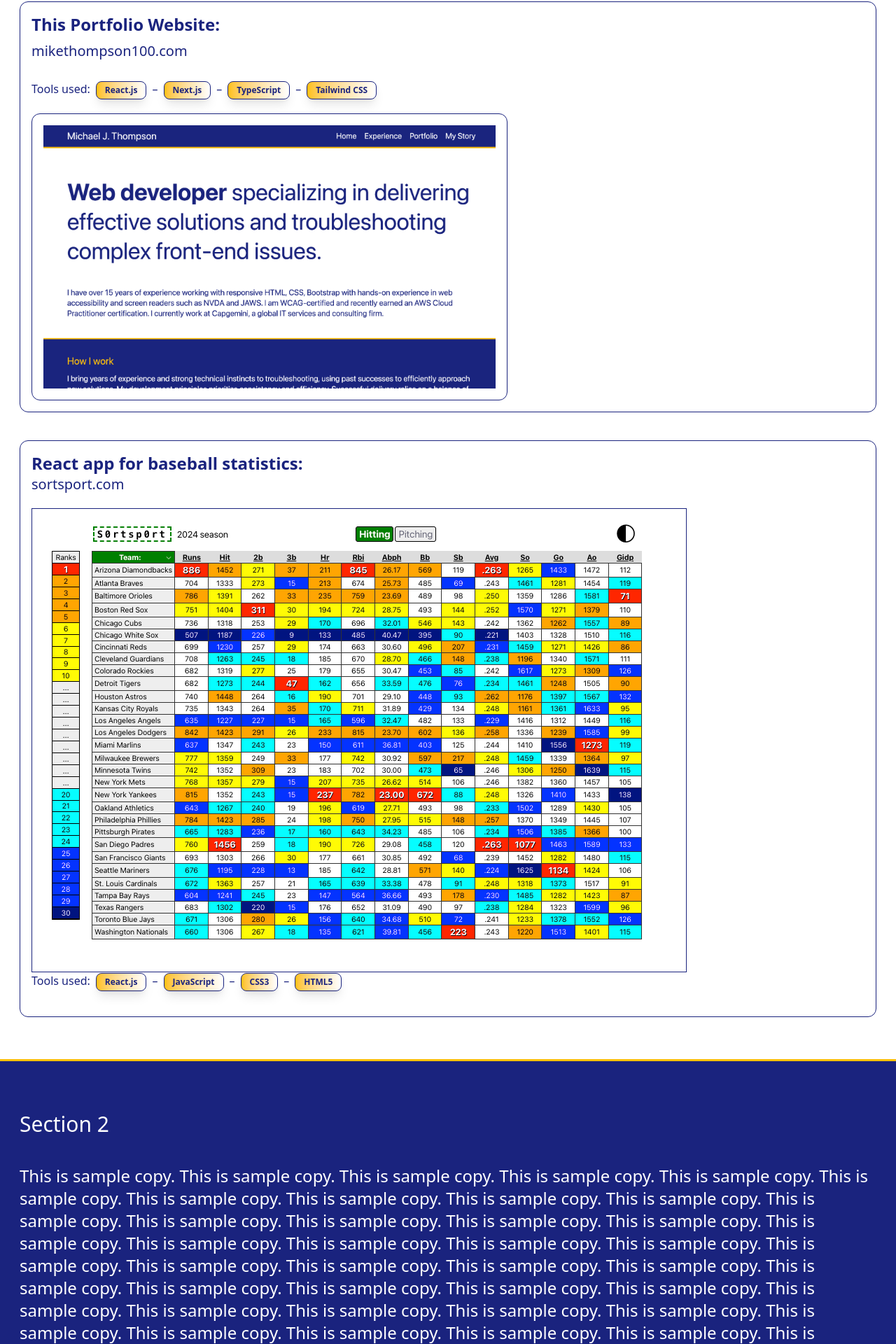
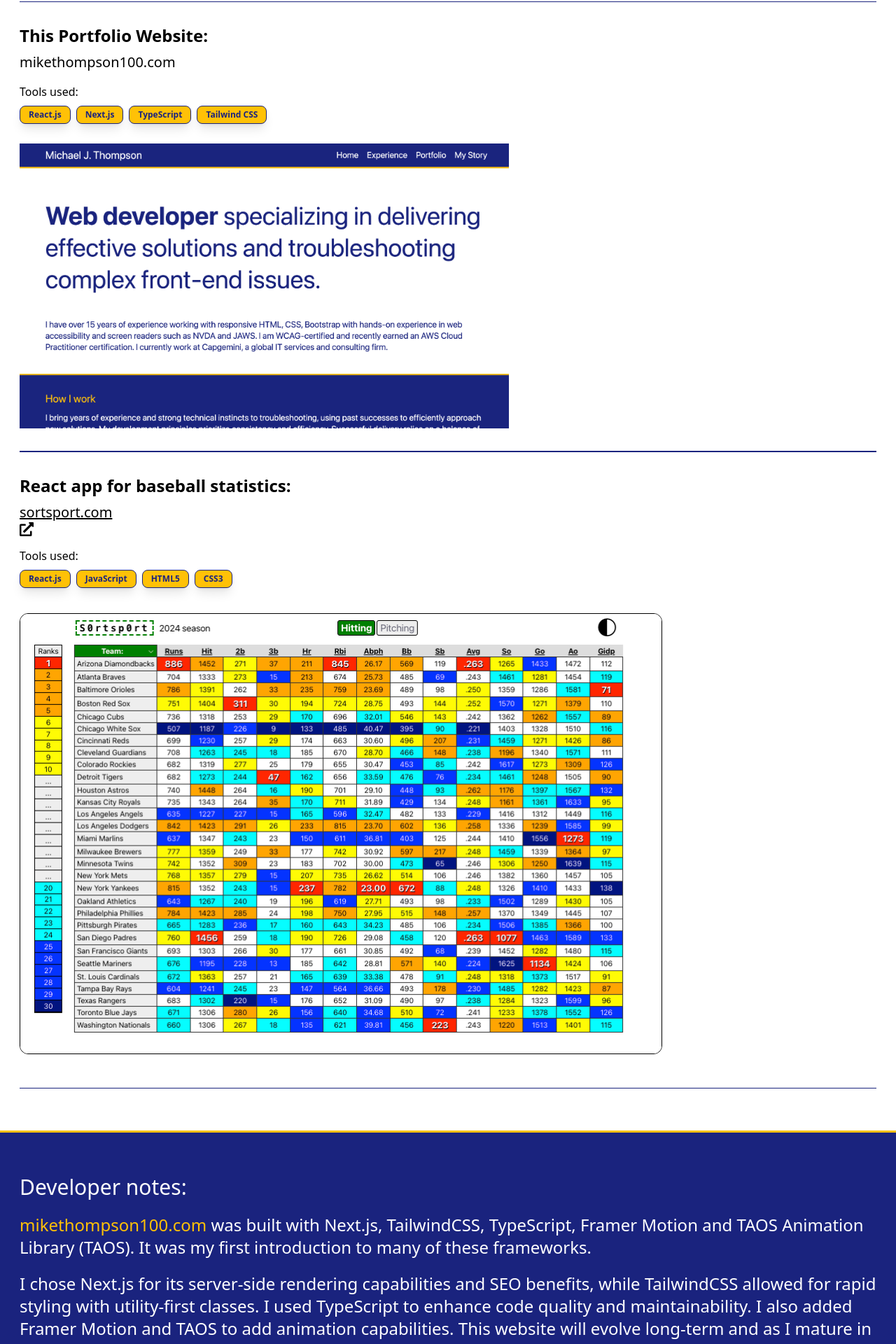
Before and after one commit to mikethompson100/mikethompson-nextjs, a Next.js app: page /portfolio in a window 1280 px wide. Shown: the part 193-2113 px from the top of the page at 70% size. Built offline with nearby package versions, Linux system fonts and the light colour scheme.

Commit message:
Continuing work on Portfolio page.

```diff
--- a/app/experience/page.tsx
+++ b/app/experience/page.tsx
@@ -11,7 +11,7 @@
       <section className="bg-secondary color-primary ps-7 pt-7 pe-7 pb-12 md:pb-15 md:pt-9 border-b-3 border-b-[var(--color-tertiary)]">
         <div className="max-w-7xl mx-auto">
           <h2 className="pt-3 pb-5 text-2xl md:text-3xl">Core Competencies</h2>
-          <h3 className="text-xl md:text-2xl mb-12">These are the current skills and tools I use in my current role:</h3>
+          <h3 className="text-xl md:text-2xl mb-12">These are the current skills and tools that I have used in my current role:</h3>
 
           <div className="grid grid-cols-1 sm:grid-cols-2 md:grid-cols-4 lg:grid-cols-6 gap-8">
             <div className="flex flex-col min-w-[200px] md:min-w-[150px] xl:min-w-[175px] min-h-[180px] mx-auto items-center justify-around rounded-xl border border-[rgba(255,193,7,0.3)] shadow">
--- a/app/globals.css
+++ b/app/globals.css
@@ -1,28 +1,26 @@
 @import "tailwindcss";
 
-:root {
-  --bg-primary: #1A237E;
-  --bg-secondary: #FFF;
-  --bg-tertiary: #FFC107;
+@theme {
   --color-primary: #1A237E;
   --color-secondary: #FFF;
   --color-tertiary: #FFC107;
 }
-.bg-primary {
-  background-color: var(--bg-primary);
+
+@layer components {
+  .tools {
+    @apply
+      px-3
+      py-1
+      inline-block
+      text-primary
+      bg-tertiary
+      border-primary
+      rounded-lg
+      text-xs
+      font-bold
+      shadow-lg
+      hover:shadow-xl
+      transform hover:scale-105 transition-all
+      border;
+  }
 }
-.bg-secondary {
-  background-color: var(--bg-secondary);
-}
-.bg-tertiary {
-  background-color: var(--bg-tertiary);
-}
-.color-primary {
-  color: var(--bg-primary);
-}
-.color-secondary {
-  color: var(--bg-secondary);
-}
-.color-tertiary {
-  color: var(--bg-tertiary);
-}
--- a/app/mystory/page.tsx
+++ b/app/mystory/page.tsx
@@ -8,16 +8,16 @@
 export default function MyStory() {
   return (
     <>
-      <section className="bg-secondary color-primary p-7 md:pb-15 md:pt-9 border-b-3 border-b-[var(--color-tertiary)]">
+      <section className="bg-secondary text-primary p-7 md:pb-15 md:pt-9 border-b-3 border-b-tertiary">
         <div className="max-w-7xl mx-auto">
-          <h2 className="pt-3 pb-5 text-2xl md:text-3xl">About</h2>
+          <h2 className="pt-3 pb-5 text-2xl md:text-3xl">My Story</h2>
           <h3 className="text-xl md:text-2xl">This is sample copy for the about page. This is sample copy. This is sample copy. This is sample copy. This is sample copy. This is sample copy. This is sample copy. This is sample copy. This is sample copy. This is sample copy. This is sample copy. This is sample copy. This is sample copy. This is sample copy. This is sample copy. This is sample copy. This is sample copy. This is sample copy. This is sample copy. This is sample copy. This is sample copy. This is sample copy. This is sample copy. This is sample copy. This is sample copy. This is sample copy. This is sample copy. This is sample copy. This is sample copy. This is sample copy. This is sample copy. This is sample copy. This is sample copy. This is sample copy. This is sample copy. This is sample copy. This is sample copy. This is sample copy. This is sample copy. This is sample copy. This is sample copy. This is sample copy. This is sample copy. This is sample copy. This is sample copy. This is sample copy. This is sample copy. This is sample copy. This is sample copy. This is sample copy.</h3>
           <h3 className="pt-4 text-xl md:text-2xl">This is sample copy. This is sample copy. This is sample copy. This is sample copy. This is sample copy. This is sample copy. This is sample copy. This is sample copy. This is sample copy. This is sample copy. This is sample copy. This is sample copy. This is sample copy. This is sample copy. This is sample copy. This is sample copy. This is sample copy. This is sample copy. This is sample copy. This is sample copy. This is sample copy. This is sample copy. This is sample copy. This is sample copy. This is sample copy. This is sample copy. This is sample copy. This is sample copy. This is sample copy. This is sample copy. This is sample copy. This is sample copy. This is sample copy. This is sample copy. This is sample copy. This is sample copy. This is sample copy. This is sample copy. This is sample copy. This is sample copy. This is sample copy. This is sample copy. This is sample copy. This is sample copy. This is sample copy. This is sample copy. This is sample copy. This is sample copy. This is sample copy. This is sample copy.</h3>
         </div>
       </section>
-      <section className="bg-primary color-secondary p-5 md:py-9 md:text-2xl border-b-4 border-b-[var(--color-tertiary)]">
+      <section className="bg-primary text-secondary p-5 md:py-9 md:text-2xl border-b-4 border-b-tertiary">
         <div className="max-w-7xl mx-auto">
-          <h2 className="pt-3 pb-5 text-2xl md:text-3xl color-tertiary">Section 2</h2>
+          <h2 className="pt-3 pb-5 text-2xl md:text-3xl text-tertiary">Section 2</h2>
           <h3 className="text-xl md:text-2xl">This is sample copy. This is sample copy. This is sample copy. This is sample copy. This is sample copy. This is sample copy. This is sample copy. This is sample copy. This is sample copy. This is sample copy. This is sample copy. This is sample copy. This is sample copy. This is sample copy. This is sample copy. This is sample copy. This is sample copy. This is sample copy. This is sample copy. This is sample copy. This is sample copy. This is sample copy. This is sample copy. This is sample copy. This is sample copy. This is sample copy. This is sample copy. This is sample copy. This is sample copy. This is sample copy. This is sample copy. This is sample copy. This is sample copy. This is sample copy. This is sample copy. This is sample copy. This is sample copy. This is sample copy. This is sample copy. This is sample copy. This is sample copy. This is sample copy. This is sample copy. This is sample copy. This is sample copy. This is sample copy. This is sample copy. This is sample copy. This is sample copy. This is sample copy.</h3>
         </div>
       </section>
--- a/app/portfolio/page.tsx
+++ b/app/portfolio/page.tsx
@@ -1,4 +1,5 @@
 import { Metadata } from "next";
+import { FaExternalLinkAlt } from "react-icons/fa";
 
 export const metadata: Metadata = {
   title: "Michael J. Thompson | Portfolio",
@@ -12,39 +13,58 @@
         <div className="max-w-7xl mx-auto">
           <h2 className="pt-3 pb-10 text-2xl md:text-3xl">Portfolio</h2>
 
-          <div className="text-xl md:text-2xl flex flex-col p-4 border-1 rounded-xl">
+          <div className="text-xl md:text-2xl flex flex-col py-5 md:py-8 border-y-1 border-primary">
             <h3 className="font-bold">This Portfolio Website:</h3>
             <h4 className="py-2 text-base md:text-xl">mikethompson100.com</h4>
-            <h5 className="pe-5 py-5 text-sm md:text-base">
+            <h5 className="pe-5 pt-2 pb-5 text-sm md:text-base">
               Tools used:
-              <span className="mx-2 px-3 py-1 bg-gradient-to-r from-[#FFC107] to-[#FFFFFF] inline-block text-white rounded-lg text-xs font-bold shadow-lg hover:shadow-xl transform hover:scale-105 transition-all border border-[#1A237E] color-primary">React.js</span>&ndash;
-              <span className="mx-2 px-3 py-1 bg-gradient-to-r from-[#FFC107] to-[#FFFFFF] inline-block text-white rounded-lg text-xs font-bold shadow-lg hover:shadow-xl transform hover:scale-105 transition-all border border-[#1A237E] color-primary">Next.js</span>&ndash;
-              <span className="mx-2 px-3 py-1 bg-gradient-to-r from-[#FFC107] to-[#FFFFFF] inline-block text-white rounded-lg text-xs font-bold shadow-lg hover:shadow-xl transform hover:scale-105 transition-all border border-[#1A237E] color-primary">TypeScript</span>&ndash;
-              <span className="mx-2 px-3 py-1 bg-gradient-to-r from-[#FFC107] to-[#FFFFFF] inline-block text-white rounded-lg text-xs font-bold shadow-lg hover:shadow-xl transform hover:scale-105 transition-all border border-[#1A237E] color-primary">Tailwind CSS</span>
+              <div className="mt-2 flex flex-wrap gap-2">
+                <span className="tools">React.js</span>
+                <span className="tools">Next.js</span>
+                <span className="tools">TypeScript</span>
+                <span className="tools">Tailwind CSS</span>
+              </div>
             </h5>
-            <a href="/" target="__self" rel="noopener noreferrer" className="max-w-4/7 underline hover:text-[var(--color-tertiary)] border border-[#1A237E]  rounded-xl">
-              <img src="/images/mikethompson100.png" alt="mikethompson100 portfolio site" className="p-4" />
-            </a>
+            <p className="mt-2 md:max-w-4/7 underline hover:text-[var(--color-tertiary)]">
+              <img src="/images/mikethompson100.png" alt="mikethompson100 portfolio site" />
+            </p>
           </div>
 
-          <div className="mt-10 text-xl md:text-2xl flex flex-col p-4 border-1 rounded-xl">
+          <div className="text-xl md:text-2xl flex flex-col py-5 md:py-8 border-y-1 border-primary">
             <h3 className="font-bold">React app for baseball statistics:</h3>
-            <h4 className="pb-5 text-base md:text-xl">sortsport.com</h4>
-            <a href="https://www.sortsport.com" target="_blank" rel="noopener noreferrer" className="w-fit underline hover:text-[var(--color-tertiary)] border border-[#1A237E]">
-              <img src="/images/sortsport.png" alt="SortSport portfolio site" className="inline-block mx-2 my-4" />
-            </a>
-            <h5 className="pe-5 pb-5 text-sm md:text-base">Tools used:
-              <span className="mx-2 px-3 py-1 bg-gradient-to-r from-[#FFC107] to-[#FFFFFF] inline-block text-white rounded-lg text-xs font-bold shadow-lg hover:shadow-xl transform hover:scale-105 transition-all border border-[#1A237E] color-primary">React.js</span>&ndash;
-              <span className="mx-2 px-3 py-1 bg-gradient-to-r from-[#FFC107] to-[#FFFFFF] inline-block text-white rounded-lg text-xs font-bold shadow-lg hover:shadow-xl transform hover:scale-105 transition-all border border-[#1A237E] color-primary">JavaScript</span>&ndash;
-              <span className="mx-2 px-3 py-1 bg-gradient-to-r from-[#FFC107] to-[#FFFFFF] inline-block text-white rounded-lg text-xs font-bold shadow-lg hover:shadow-xl transform hover:scale-105 transition-all border border-[#1A237E] color-primary">CSS3</span>&ndash;
-              <span className="mx-2 px-3 py-1 bg-gradient-to-r from-[#FFC107] to-[#FFFFFF] inline-block text-white rounded-lg text-xs font-bold shadow-lg hover:shadow-xl transform hover:scale-105 transition-all border border-[#1A237E] color-primary">HTML5</span></h5>
+            <h4 className="py-2 text-base md:text-xl"><a href="https://www.sortsport.com" target="_blank" className="underline">sortsport.com<span className=""></span></a>
+                          <a href="https://www.sortsport.com" target="_blank" className="w-fit underline hover:text-[var(--color-tertiary)] block self-end">
+                <FaExternalLinkAlt />
+              </a></h4>
+            <h5 className="pe-5 pt-2 pb-5 text-sm md:text-base">
+              Tools used:
+              <div className="mt-2 flex flex-wrap gap-2">
+                <span className="tools">React.js</span>
+                <span className="tools">JavaScript</span>
+                <span className="tools">HTML5</span>
+                <span className="tools">CSS3</span>
+              </div>
+            </h5>
+            <div className="flex flex-col items-start w-full md:max-w-3/4">
+              <img src="/images/sortsport.png" alt="SortSport portfolio site" className="inline-block md:me-2 my-4 border rounded-xl" />
+            </div>
           </div>
         </div>
       </section>
-      <section className="bg-primary color-secondary p-7 md:py-15 border-b-4 border-b-[var(--color-tertiary)]">
+      <section className="bg-primary text-secondary p-7 md:py-15 border-b-4 border-b-tertiary">
         <div className="max-w-7xl mx-auto">
-          <h2 className="pt-3 pb-10 text-2xl md:text-3xl">Section 2</h2>
-          <h3 className="text-xl md:text-2xl">This is sample copy. This is sample copy. This is sample copy. This is sample copy. This is sample copy. This is sample copy. This is sample copy. This is sample copy. This is sample copy. This is sample copy. This is sample copy. This is sample copy. This is sample copy. This is sample copy. This is sample copy. This is sample copy. This is sample copy. This is sample copy. This is sample copy. This is sample copy. This is sample copy. This is sample copy. This is sample copy. This is sample copy. This is sample copy. This is sample copy. This is sample copy. This is sample copy. This is sample copy. This is sample copy. This is sample copy. This is sample copy. This is sample copy. This is sample copy. This is sample copy. This is sample copy. This is sample copy. This is sample copy. This is sample copy. This is sample copy. This is sample copy. This is sample copy. This is sample copy. This is sample copy. This is sample copy. This is sample copy. This is sample copy. This is sample copy. This is sample copy. This is sample copy.</h3>
+          <h2 className="pb-5 text-2xl md:text-3xl">Developer notes:</h2>
+          <h3 className="text-xl md:text-2xl pb-5">
+            <p className="mb-5">
+              <span className="text-tertiary">mikethompson100.com</span> was built with Next.js, TailwindCSS, TypeScript, Framer Motion and TAOS Animation Library (TAOS). It was my first introduction to many of these frameworks.</p>
+            <p className="mb-5">I chose Next.js for its server-side rendering capabilities and SEO benefits, while TailwindCSS allowed for rapid styling with utility-first classes. I used TypeScript to enhance code quality and maintainability. I also added Framer Motion and TAOS to add animation capabilities. This website will evolve long-term and as I mature in all of these skills I will continue to add more capabilities. The site features a responsive design, ensuring optimal viewing across devices. I implemented accessibility best practices to make the site usable for all users. Overall, this project helped me gain proficiency in modern web development tools and practices.</p>
+          </h3>
+          <hr />
+          <h3 className="text-xl md:text-2xl">
+            <p className="my-5">
+              <span className="text-tertiary">sortsport.com</span> is the first app I built with React.js
+            </p>
+          </h3>
         </div>
       </section>
     </>
--- a/components/navbar.tsx
+++ b/components/navbar.tsx
@@ -17,7 +17,7 @@
   ];
 
   return (
-    <nav className="bg-primary color-secondary px-4 py-4 md:text-3xl border-b-3 border-b-[var(--color-tertiary)] sticky top-0">
+    <nav className="bg-primary text-secondary px-4 py-4 md:text-3xl border-b-3 border-b-[var(--color-tertiary)] sticky top-0">
       <div className="max-w-7xl mx-auto flex items-center justify-between">
         <h1 className="text-2xl md:text-2xl lg:text-3xl">Michael J. Thompson</h1>
 
--- a/package.json
+++ b/package.json
@@ -21,6 +21,7 @@
     "@types/node": "^20",
     "@types/react": "^19",
     "@types/react-dom": "^19",
+    "baseline-browser-mapping": "^2.9.17",
     "typescript": "^5"
   }
 }
```
Also changed, not shown: app/page.tsx (+9 -6 lines), 1 other file (tests, documents, lock files or other folders).
